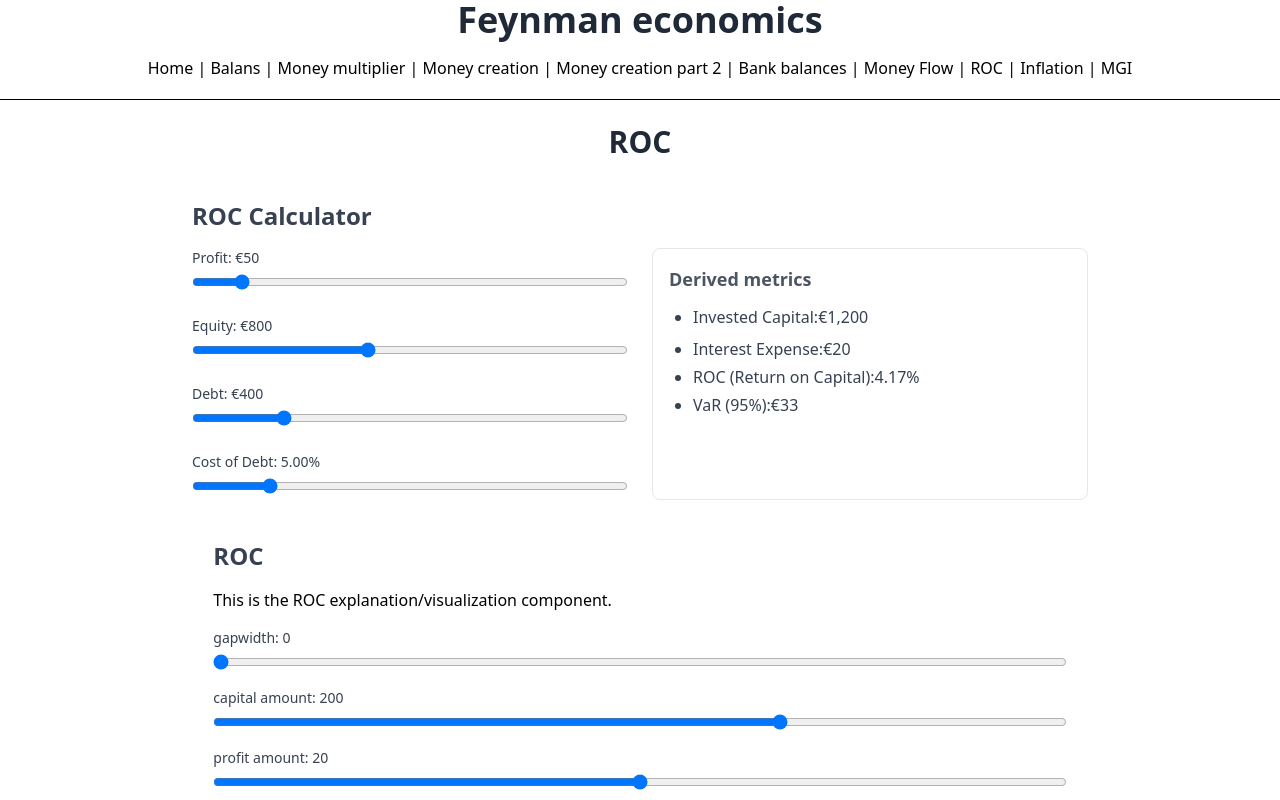
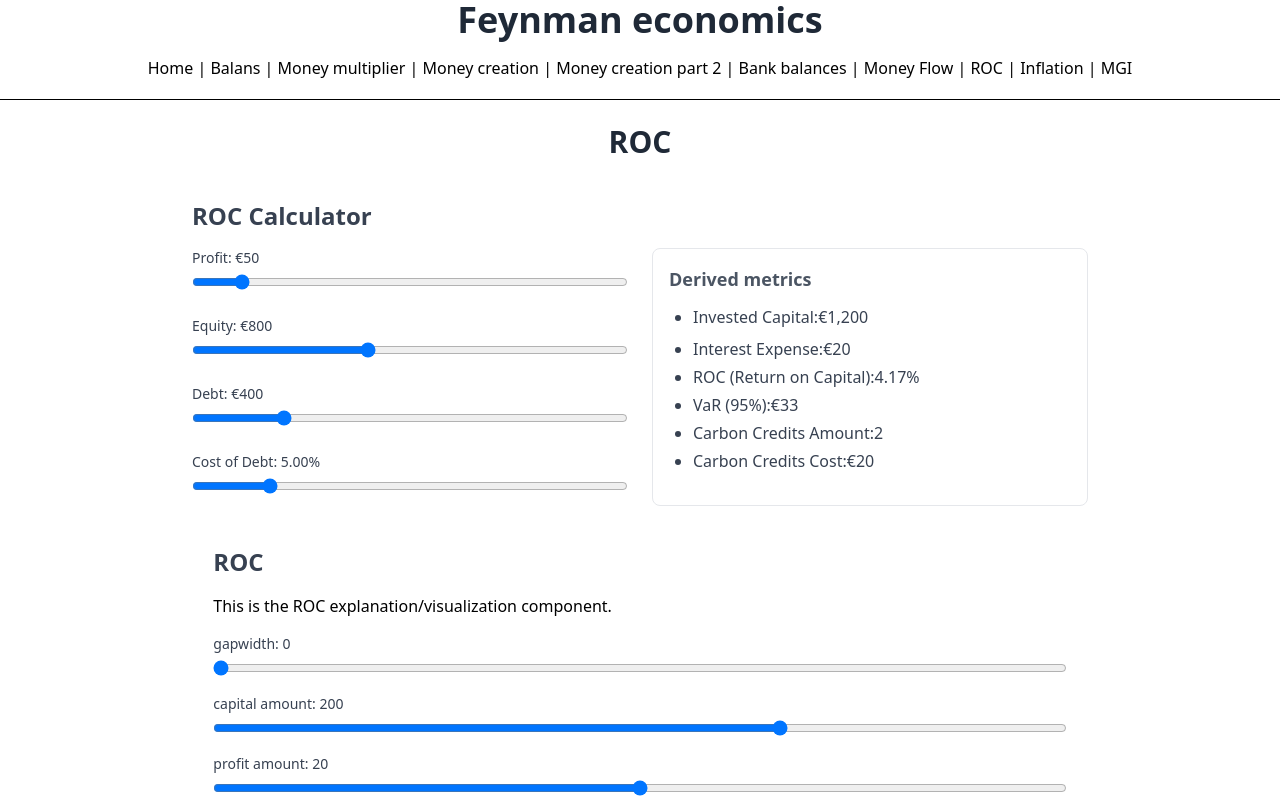
Before and after one commit to jurcello/feynman-economy, a Vue app: page /roc in a window 1280 px wide. Shown: the top 800 px of the page. Built offline with nearby package versions, Linux system fonts and the light colour scheme.

Commit message:
Enhance `ROCCalculator`: add carbon credit support with `CarbonCredit` class, integrate carbon credits into `ROC` model, and extend calculations with credit-related metrics.

```diff
--- a/src/PlainObjects/ROC/rocCalculation.ts
+++ b/src/PlainObjects/ROC/rocCalculation.ts
@@ -158,7 +158,7 @@ export class ROC {
   }
 
   get carbonCreditCosts(): number {
-    return this._carbonCredits.reduce((sum, rc) => sum + (rc.amount ?? 0), 0);
+    return this._carbonCredits.reduce((sum, rc) => sum + (rc.cost ?? 0), 0);
   }
 
   // core recompute method
--- a/src/components/ROC/ROCCalculator.vue
+++ b/src/components/ROC/ROCCalculator.vue
@@ -92,6 +92,14 @@
             <span class="font-medium">VaR (95%):</span>
             <span>{{ formatCurrency(roc.var95) }}</span>
           </li>
+          <li>
+            <span class="font-medium">Carbon Credits Amount:</span>
+            <span>{{ roc.carbonCreditAmount }}</span>
+          </li>
+          <li>
+            <span class="font-medium">Carbon Credits Cost:</span>
+            <span>{{ formatCurrency(roc.carbonCreditCosts) }}</span>
+          </li>
         </ul>
       </div>
     </div>
```
